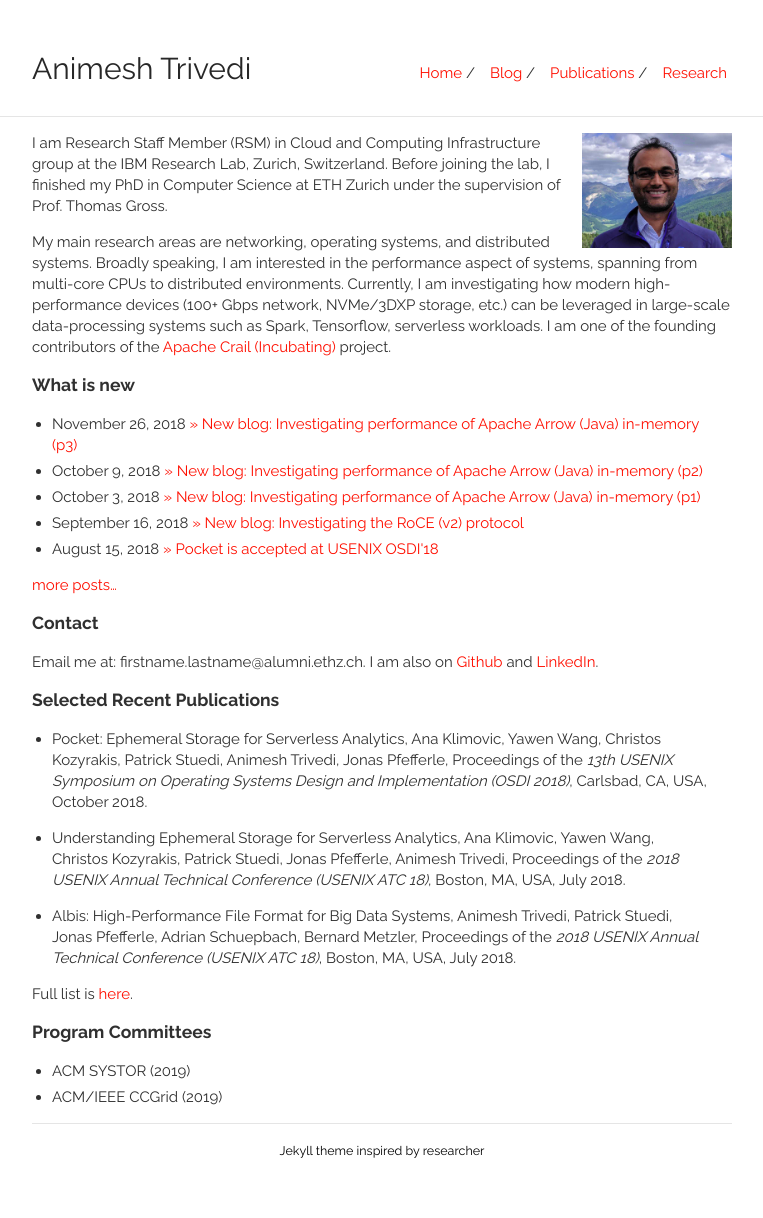
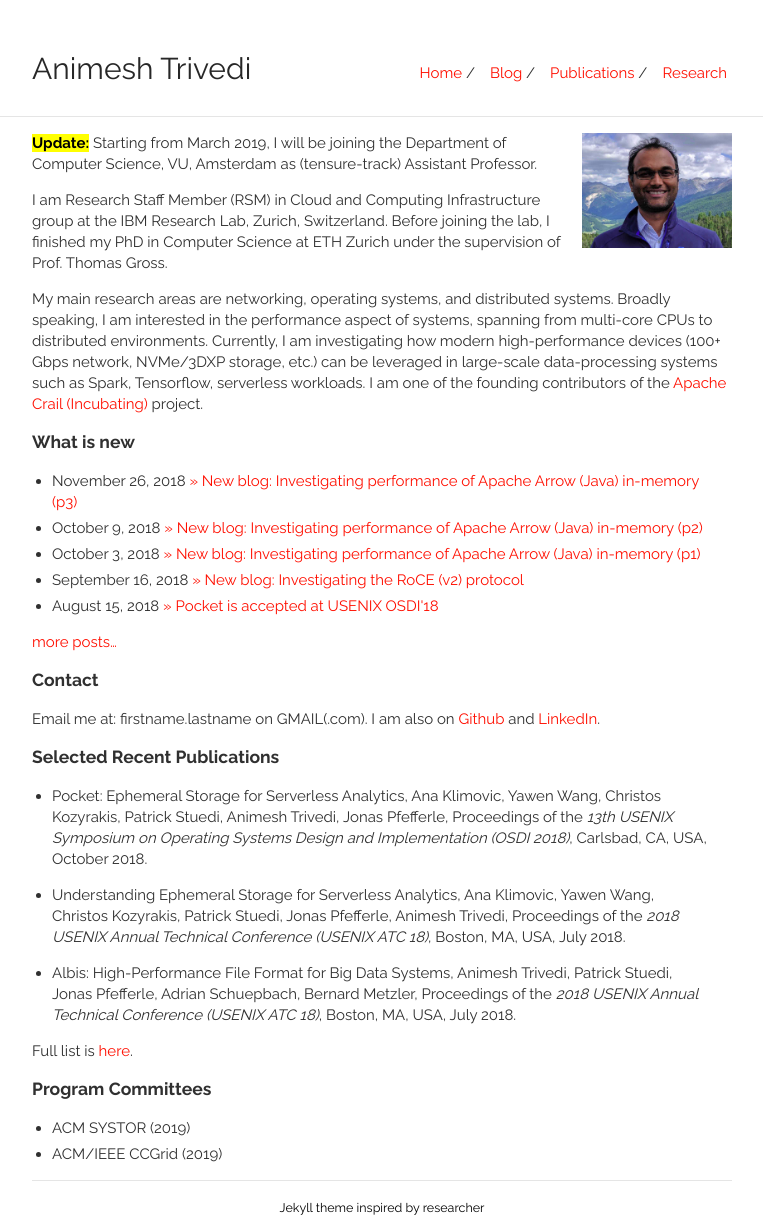
Before and after one commit to animeshtrivedi/animeshtrivedi.github.io, a Jekyll site: the page built from index.md, in a window 1280 px wide. Shown: the whole page, without its empty margins (258-1021 px from the left). Built offline with Jekyll 4.4.1, drawn with Linux system fonts in a browser that asks for light colours; before the commit the page ends 1161 px from its top, so only the background shows below that.

Commit message:
showing update about moving to vu

```diff
--- a/index.md
+++ b/index.md
@@ -5,6 +5,7 @@ layout: default
 <a href="/images/animeshtrivedi-large.jpeg" title="View larger picture"><img src="/images/animeshtrivedi-small.jpeg" alt="Photo of Animesh Trivedi"
 style="float:right;width:25%;max-width:150px;margin-left:15px;"/></a>
 {% endraw %}
+<mark><b>Update:</b></mark> Starting from March 2019, I will be joining the Department of Computer Science, VU, Amsterdam as (tensure-track) Assistant Professor.
 
 I am Research Staff Member (RSM) in Cloud and Computing Infrastructure group at the IBM Research Lab, Zurich, Switzerland. Before joining the lab, I finished my PhD in Computer Science at ETH Zurich under the supervision of Prof. Thomas Gross.
 
@@ -35,7 +36,7 @@ My main research areas are networking, operating systems, and distributed system
 
 
 ### Contact
-Email me at: firstname.lastname@alumni.ethz.ch. I am also on [Github](https://github.com/animeshtrivedi) and [LinkedIn](https://ch.linkedin.com/in/animesh-trivedi-5407aa2).
+Email me at: firstname.lastname on GMAIL(.com). I am also on [Github](https://github.com/animeshtrivedi) and [LinkedIn](https://ch.linkedin.com/in/animesh-trivedi-5407aa2).
 
 ### Selected Recent Publications
 
```
